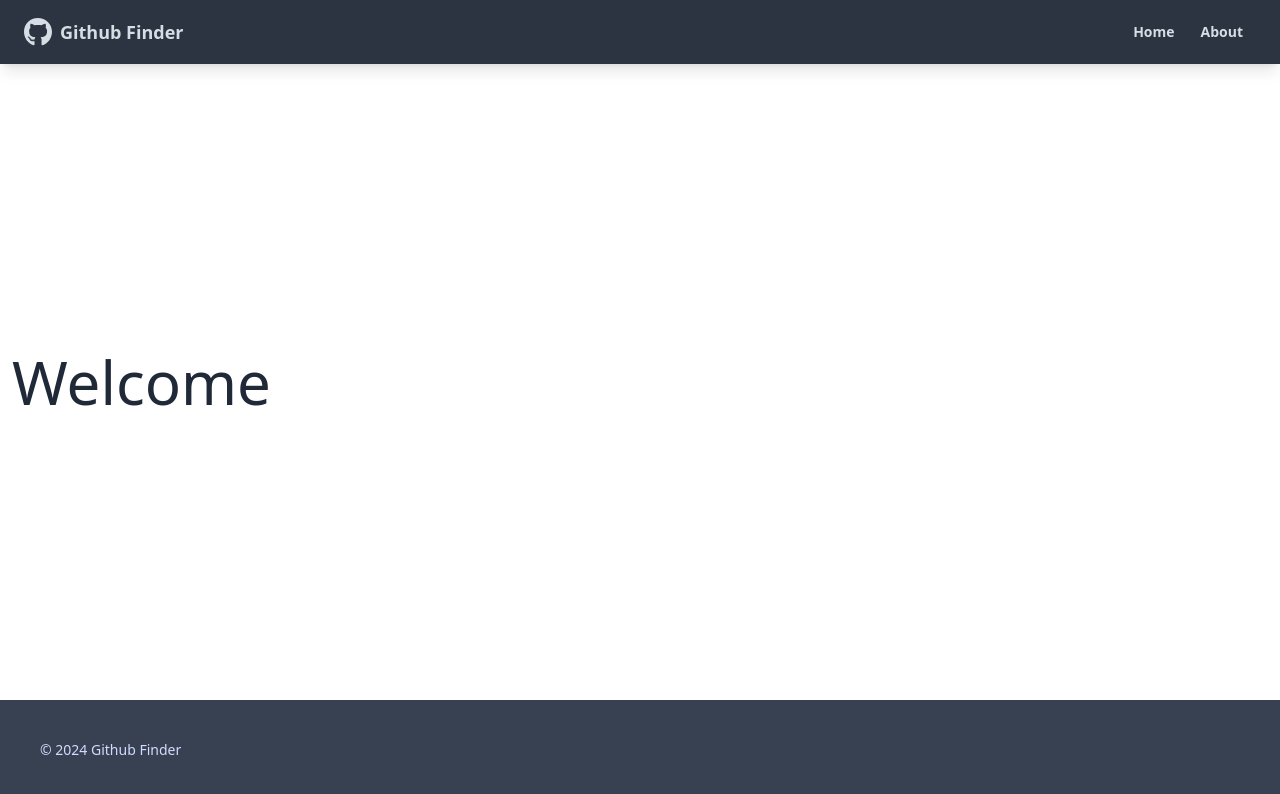
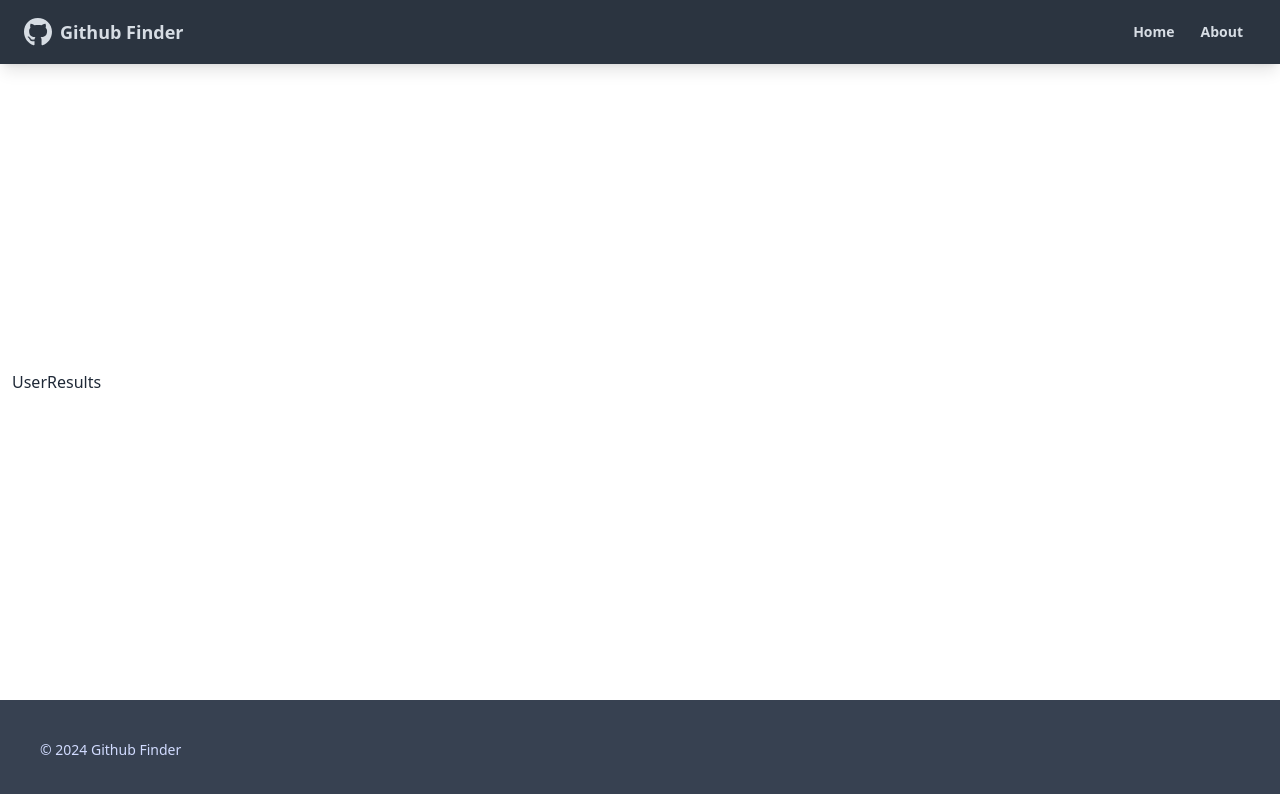
Before and after one commit to ahmadalnaib/react-githup-pro, a React (Create React App) app: page / in a window 1280 px wide. Shown: the top 794 px of the page. Built offline with nearby package versions, Linux system fonts and the light colour scheme; no server answers.

Commit message:
add user githup

```diff
--- /dev/null
+++ b/src/components/users/UserResults.jsx
@@ -0,0 +1,20 @@
+import { useEffect } from 'react'
+
+function UserResults() {
+  useEffect(() => {
+    fetchUsers()
+
+  }, [])
+
+  const fetchUsers = async () => {
+    const res=await fetch ('https://api.github.com/users')
+    const data=await res.json()
+    console.log(data)
+  }
+
+  return (
+    <div>UserResults</div>
+  )
+}
+
+export default UserResults
--- a/src/pages/Home.jsx
+++ b/src/pages/Home.jsx
@@ -1,9 +1,9 @@
-
+import UserResults from "../components/users/UserResults"
 
 function Home() {
   return (
     <div>
-      <h1 className="text-6xl">Welcome</h1>
+      <UserResults />
     </div>
   )
 }
```
